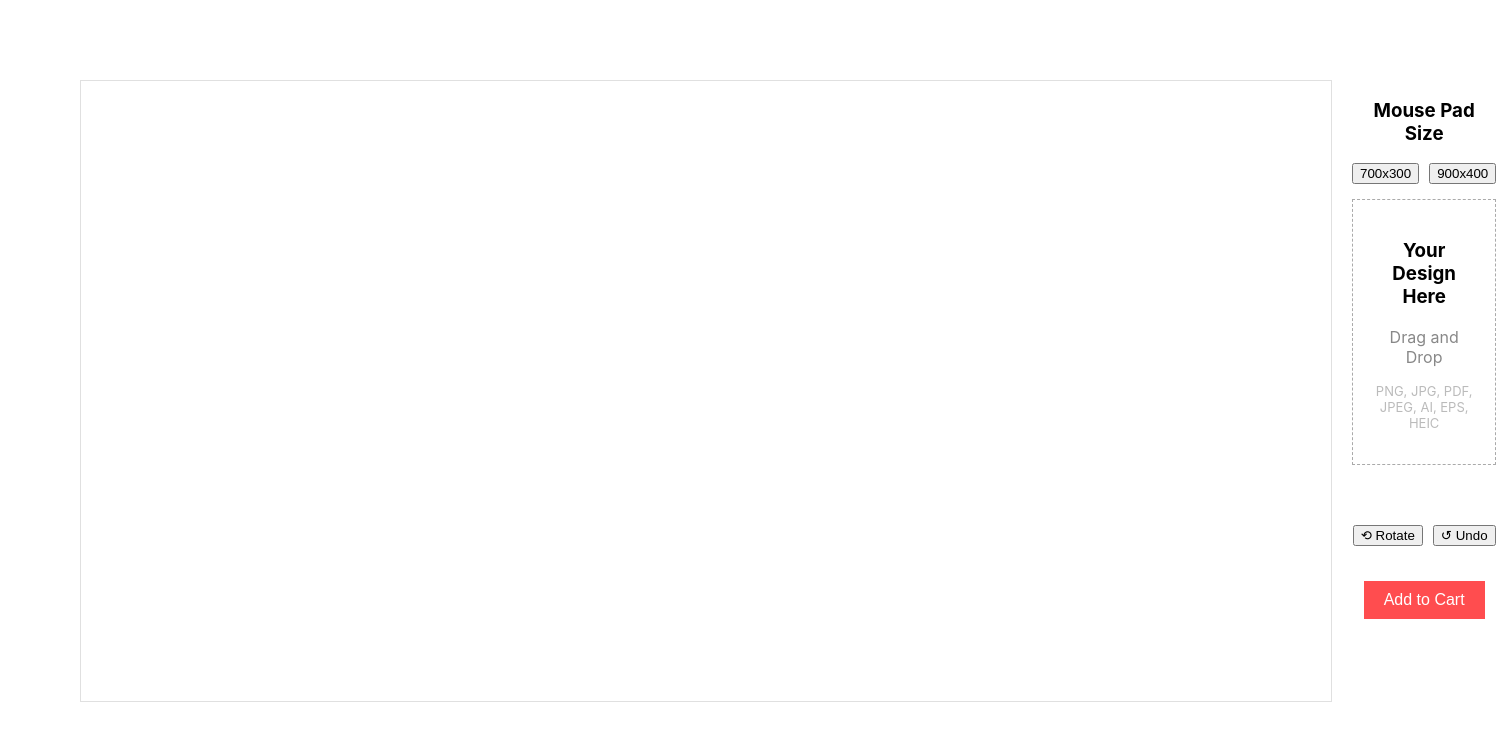
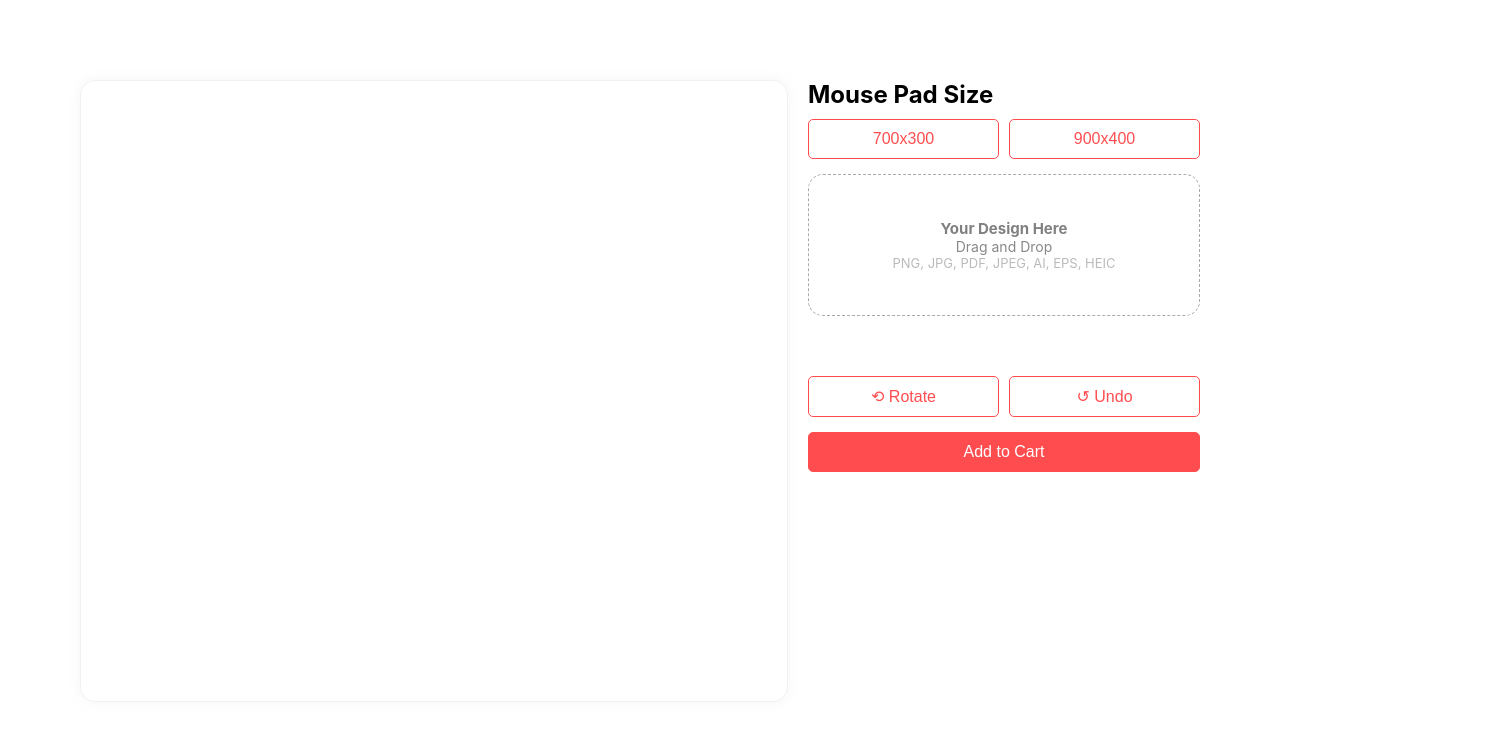
Before and after one commit to fullstackdeveloper918/CustomImageEditor, a React (Create React App) app: page / in a window 1280 px wide. Shown: the top 740 px of the page, 1496 px wide, since content can reach past the window. Built offline with nearby package versions, Linux system fonts and the light colour scheme.

Commit message:
fix resposnive

```diff
--- a/src/App.css
+++ b/src/App.css
@@ -36,3 +36,107 @@
     transform: rotate(360deg);
   }
 }
+
+.headingText {
+  font-size: 24px;
+  margin: 0 0 10px;
+  text-align: left;
+}
+
+button.sizeButton {
+  padding: 10px 20px;
+  background: transparent;
+  color: #ff4d4f;
+  font-size: 16px;
+  border: 1px solid #ff4d4f;
+  border-radius: 5px;
+  width: 100%;
+  transition: all 0.3s ease-in;
+  cursor: pointer;
+}
+button.sizeButton:hover {
+  background-color: #ff4d4f;
+  color: #fff;
+}
+
+h3 {
+  font-size: 15px;
+  margin: 0;
+  color: grey;
+}
+
+p {
+  font-size: 14px;
+  margin: 0;
+}
+
+.placeholderDuv {
+  text-align: center;
+  border: 1px dashed #aaa;
+  padding: 20px;
+  display: flex;
+  align-items: center;
+  justify-content: center;
+  min-height: 100px;
+  border-radius: 15px;
+}
+
+.cartBtn {
+  background-color: #ff4d4f;
+  color: #fff;
+  border: 1px solid #ff4d4f;
+  padding: 10px 20px;
+  font-size: 16px;
+  border-radius: 5px;
+  cursor: pointer;
+  width: 100%;
+}
+
+.leftWrapper {
+  max-width: 66%;
+  width: 100%;
+  box-shadow: 0 0 10px rgb(236 236 236 / 50%);
+}
+.rightWrapper {
+  width: 100%;
+  max-width: 30%;
+}
+.canvaWidth {
+  width: 100%;
+}
+.konvajs-content ,
+canvas {
+  width: 100% !important;
+}
+.flexWrapper {
+  justify-content: space-between;
+
+}
+@media screen and (max-width: 1366px) {
+  .rightWrapper {
+    max-width: 35%;
+  }
+}
+@media screen and (max-width: 768px) {
+  .flexWrapper {
+    padding: 30px !important;
+  }
+}
+@media screen and (max-width: 767px) {
+  .flexWrapper {
+    flex-direction: column-reverse;
+  }
+  .rightWrapper {
+    max-width: 100%;
+  }
+  .leftWrapper {
+    max-width: 96%;
+    width: 100%;
+  }
+}
+@media screen and (max-width: 575px) {
+  .konvajs-content, canvas{
+    width: 100% !important;
+    height: 400px !important;
+  }
+}
--- a/src/Components/ImageEditor.tsx
+++ b/src/Components/ImageEditor.tsx
@@ -203,11 +203,11 @@ const handleCartClick = () => {
   return (
     <>
 
-    <div style={{ display: 'flex', gap: '20px', padding: '80px' }}>
+    <div style={{ display: 'flex', gap: '20px', padding: '80px' }} className="flexWrapper">
   {/* Left Section (Image Editor Canvas) */}
-  <div style={{ flex: 2, border: '1px solid #e0e0e0', position: 'relative', padding: '10px' }}>
-  <Stage
-        width={1230}
+  <div style={{border: '1px solid #f1f1f1', position: 'relative', padding: '10px',borderRadius:"15px" }} className="leftWrapper" >
+  <Stage className="canvaWidth"
+        width={1200}
         height={600}
         onMouseDown={(e) => {
           if (e.target === e.target.getStage()) {
@@ -237,13 +237,13 @@ const handleCartClick = () => {
   </div>
 
   {/* Right Section (Options and Thumbnails) */}
-  <div style={{ flex: 1, display: 'flex', flexDirection: 'column', gap: '15px' }}>
+  <div style={{ display: 'flex', flexDirection: 'column', gap: '15px' }} className="rightWrapper">
     {/* Mouse Pad Size Selector */}
     <div>
-      <h3>Mouse Pad Size</h3>
+      <h2 className="headingText">Mouse Pad Size</h2>
       <div style={{ display: 'flex', gap: '10px' }}>
-        <button>700x300</button>
-        <button>900x400</button>
+        <button className="sizeButton">700x300</button>
+        <button className="sizeButton">900x400</button>
       </div>
     </div>
 
@@ -257,15 +257,17 @@ const handleCartClick = () => {
     style={{ display: 'none' }} // Hide the input
   />
   <div
-    style={{ textAlign: 'center', border: '1px dashed #aaa', padding: '20px' }}
+    className="placeholderDuv"
     onDrop={handleFileDrop}
     onDragOver={handleDragOver}
   >
+    <div>
     <h3>Your Design Here</h3>
     <p style={{ color: '#888' }}>Drag and Drop</p>
     <p style={{ color: '#bbb', fontSize: 'small' }}>
       PNG, JPG, PDF, JPEG, AI, EPS, HEIC
     </p>
+    </div>
 
     {/* Thumbnail Section */}
   </div>
@@ -278,7 +280,7 @@ const handleCartClick = () => {
               key={thumb.id}
               src={thumb.src}
               alt={thumb.id}
-              style={{ width: 60, height: 60, borderRadius: '5px', cursor: 'pointer' }}
+              style={{ width:120, height: 120, borderRadius: '5px', cursor: 'pointer' }}
               onClick={() => handleThumbnailSelect(thumb.id)}
             />
 
@@ -312,13 +314,13 @@ const handleCartClick = () => {
 
     {/* Rotate/Undo Section */}
     <div style={{ display: 'flex', justifyContent: 'center', gap: '10px', marginTop: '15px' }}>
-      <button>⟲ Rotate</button>
-      <button>↺ Undo</button>
+      <button className="sizeButton">⟲ Rotate</button>
+      <button className="sizeButton">↺ Undo</button>
     </div>
 
     {/* Add to Cart Button */}
-    <div style={{ textAlign: 'center', marginTop: '20px' }}>
-      <button onClick={handleCartClick} style={{ padding: '10px 20px', background: '#ff4d4f', color: 'white', fontSize: '16px', border: 'none' }}>
+    <div style={{ textAlign: 'center', }}>
+      <button onClick={handleCartClick} className="cartBtn">
         Add to Cart
       </button>
     </div>
```
